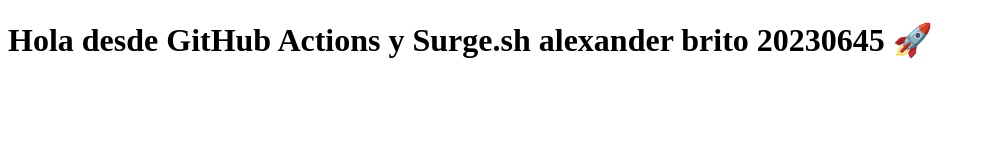
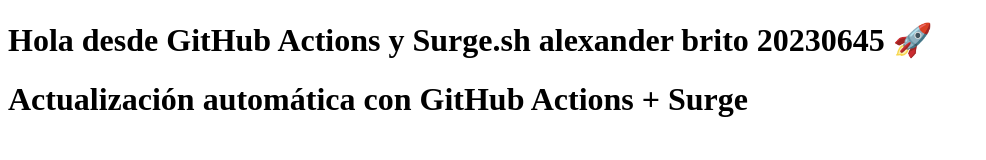
Before and after one commit to alexum369/Parcial-electiva, a plain HTML site: page index.html in a window 1280 px wide. Shown: the whole page, without its empty margins (0-986 px from the left). Drawn offline with Linux system fonts and the light colour scheme.

Commit message:
Primer commit: página HTML

```diff
--- a/index.html
+++ b/index.html
@@ -6,5 +6,7 @@
 </head>
 <body>
     <h1>Hola desde GitHub Actions y Surge.sh alexander brito 20230645 🚀</h1>
+<h1>Actualización automática con GitHub Actions + Surge</h1>
+
 </body>
 </html>
```
